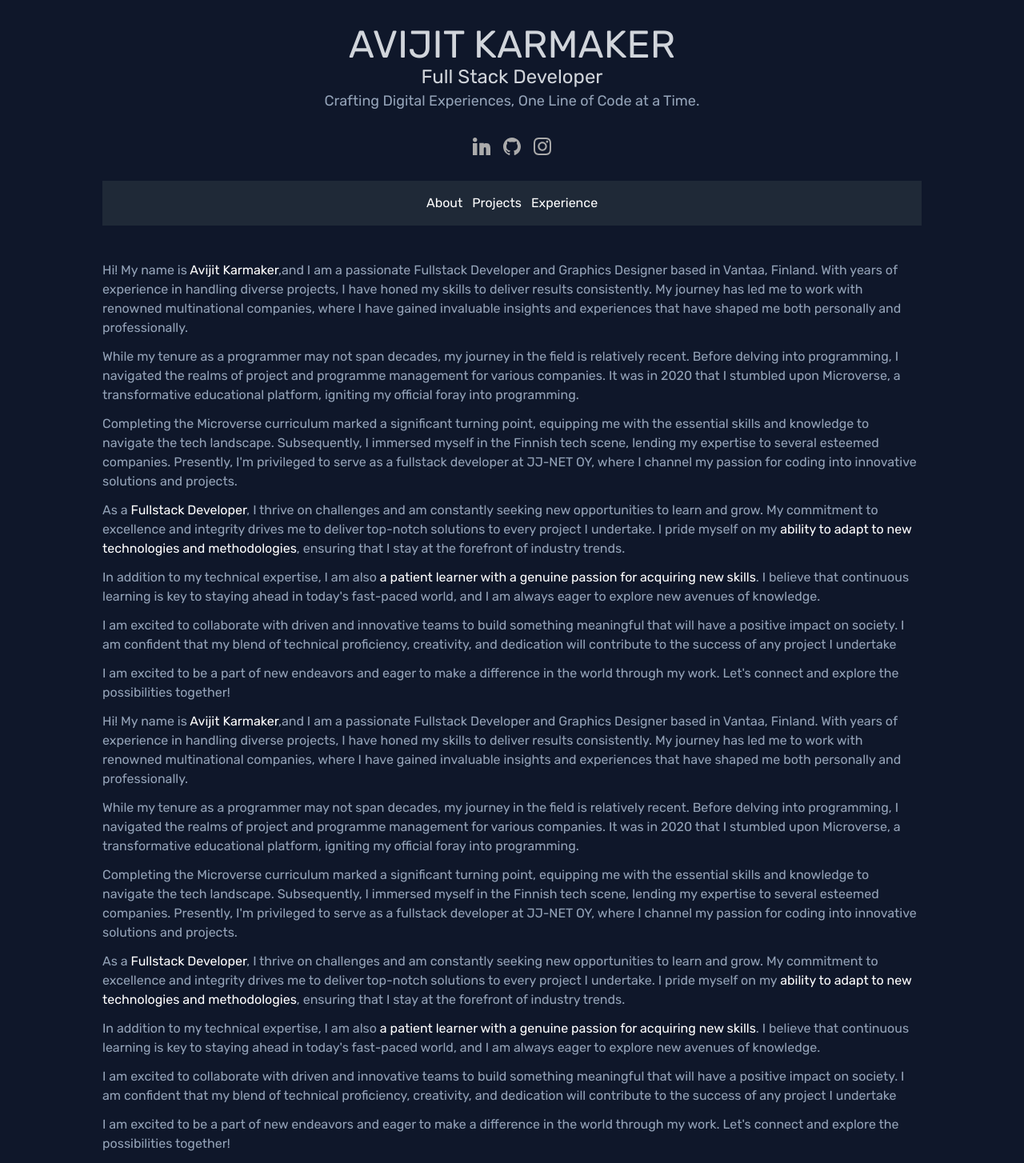
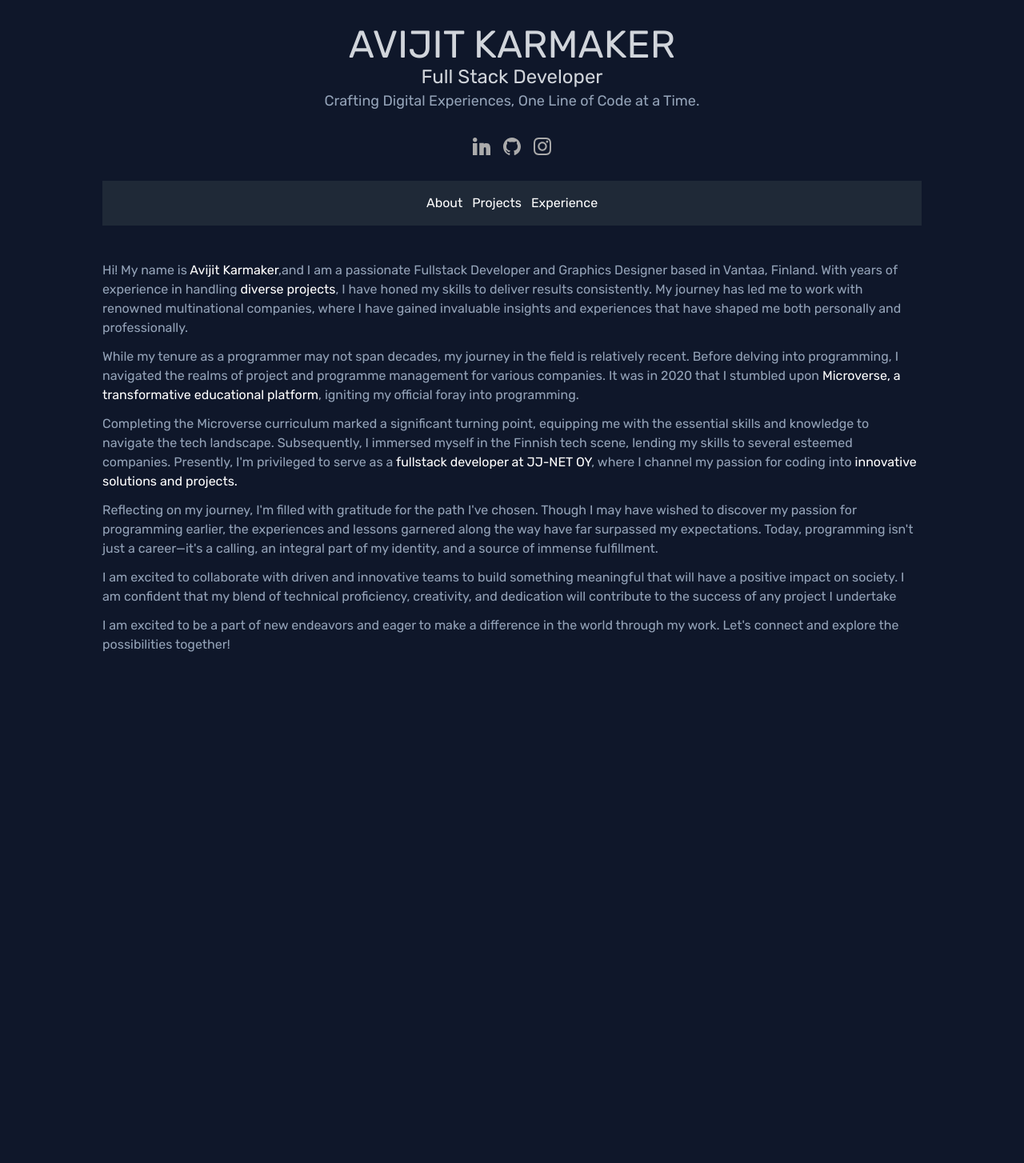
Before and after one commit to ajkacca457/avi-portfolio, a React (Vite) app: page / in a window 1280 px wide. Shown: the whole page at 80% size. After the commit the page ends 830 px from the top, so only its background shows below. Built offline with nearby package versions, Linux system fonts and the light colour scheme.

Commit message:
add text highlight

```diff
--- a/src/components/About.jsx
+++ b/src/components/About.jsx
@@ -3,21 +3,12 @@ import React from 'react'
 const About = () => {
   return (
     <div>
-        <p className='text-slate-400 my-3'> Hi! My name is <span className='text-white'>Avijit Karmaker</span>,and I am a passionate Fullstack Developer and Graphics Designer based in Vantaa, Finland. With years of experience in handling diverse projects, I have honed my skills to deliver results consistently. My journey has led me to work with renowned multinational companies, where I have gained invaluable insights and experiences that have shaped me both personally and professionally.</p>
-        <p className='text-slate-400 my-3'> While my tenure as a programmer may not span decades, my journey in the field is relatively recent. Before delving into programming, I navigated the realms of project and programme management for various companies. It was in 2020 that I stumbled upon Microverse, a transformative educational platform, igniting my official foray into programming.</p>
-        <p className='text-slate-400 my-3'> Completing the Microverse curriculum marked a significant turning point, equipping me with the essential skills and knowledge to navigate the tech landscape. Subsequently, I immersed myself in the Finnish tech scene, lending my expertise to several esteemed companies. Presently, I'm privileged to serve as a fullstack developer at JJ-NET OY, where I channel my passion for coding into innovative solutions and projects.</p>
-        <p className='text-slate-400 my-3'>As a <span className='text-white'>Fullstack Developer</span>, I thrive on challenges and am constantly seeking new opportunities to learn and grow. My commitment to excellence and integrity drives me to deliver top-notch solutions to every project I undertake. I pride myself on my <span className='text-white'>ability to adapt to new technologies and methodologies</span>, ensuring that I stay at the forefront of industry trends.</p>
-        <p className='text-slate-400 my-3'>In addition to my technical expertise, I am also <span className='text-white'>a patient learner with a genuine passion for acquiring new skills</span>. I believe that continuous learning is key to staying ahead in today's fast-paced world, and I am always eager to explore new avenues of knowledge.</p>
+        <p className='text-slate-400 my-3'> Hi! My name is <span className='text-white'>Avijit Karmaker</span>,and I am a passionate Fullstack Developer and Graphics Designer based in Vantaa, Finland. With years of experience in handling <span className='text-white'>diverse projects</span>, I have honed my skills to deliver results consistently. My journey has led me to work with renowned multinational companies, where I have gained invaluable insights and experiences that have shaped me both personally and professionally.</p>
+        <p className='text-slate-400 my-3'> While my tenure as a programmer may not span decades, my journey in the field is relatively recent. Before delving into programming, I navigated the realms of project and programme management for various companies. It was in 2020 that I stumbled upon <span className='text-white'>Microverse, a transformative educational platform</span>, igniting my official foray into programming.</p>
+        <p className='text-slate-400 my-3'> Completing the Microverse curriculum marked a significant turning point, equipping me with the essential skills and knowledge to navigate the tech landscape. Subsequently, I immersed myself in the Finnish tech scene, lending my skills to several esteemed companies. Presently, I'm privileged to serve as a <span className='text-white'>fullstack developer at JJ-NET OY</span>, where I channel my passion for coding into <span className='text-white'>innovative solutions and projects.</span></p>
+        <p className='text-slate-400 my-3'> Reflecting on my journey, I'm filled with gratitude for the path I've chosen. Though I may have wished to discover my passion for programming earlier, the experiences and lessons garnered along the way have far surpassed my expectations. Today, programming isn't just a career—it's a calling, an integral part of my identity, and a source of immense fulfillment.</p>
         <p className='text-slate-400 my-3'> I am excited to collaborate with driven and innovative teams to build something meaningful that will have a positive impact on society. I am confident that my blend of technical proficiency, creativity, and dedication will contribute to the success of any project I undertake</p>
         <p className='text-slate-400 my-3'>I am excited to be a part of new endeavors and eager to make a difference in the world through my work. Let's connect and explore the possibilities together!</p>
-        <p className='text-slate-400 my-3'> Hi! My name is <span className='text-white'>Avijit Karmaker</span>,and I am a passionate Fullstack Developer and Graphics Designer based in Vantaa, Finland. With years of experience in handling diverse projects, I have honed my skills to deliver results consistently. My journey has led me to work with renowned multinational companies, where I have gained invaluable insights and experiences that have shaped me both personally and professionally.</p>
-        <p className='text-slate-400 my-3'> While my tenure as a programmer may not span decades, my journey in the field is relatively recent. Before delving into programming, I navigated the realms of project and programme management for various companies. It was in 2020 that I stumbled upon Microverse, a transformative educational platform, igniting my official foray into programming.</p>
-        <p className='text-slate-400 my-3'> Completing the Microverse curriculum marked a significant turning point, equipping me with the essential skills and knowledge to navigate the tech landscape. Subsequently, I immersed myself in the Finnish tech scene, lending my expertise to several esteemed companies. Presently, I'm privileged to serve as a fullstack developer at JJ-NET OY, where I channel my passion for coding into innovative solutions and projects.</p>
-        <p className='text-slate-400 my-3'>As a <span className='text-white'>Fullstack Developer</span>, I thrive on challenges and am constantly seeking new opportunities to learn and grow. My commitment to excellence and integrity drives me to deliver top-notch solutions to every project I undertake. I pride myself on my <span className='text-white'>ability to adapt to new technologies and methodologies</span>, ensuring that I stay at the forefront of industry trends.</p>
-        <p className='text-slate-400 my-3'>In addition to my technical expertise, I am also <span className='text-white'>a patient learner with a genuine passion for acquiring new skills</span>. I believe that continuous learning is key to staying ahead in today's fast-paced world, and I am always eager to explore new avenues of knowledge.</p>
-        <p className='text-slate-400 my-3'> I am excited to collaborate with driven and innovative teams to build something meaningful that will have a positive impact on society. I am confident that my blend of technical proficiency, creativity, and dedication will contribute to the success of any project I undertake</p>
-        <p className='text-slate-400 my-3'>I am excited to be a part of new endeavors and eager to make a difference in the world through my work. Let's connect and explore the possibilities together!</p>
-
     </div>
   )
 }
```
